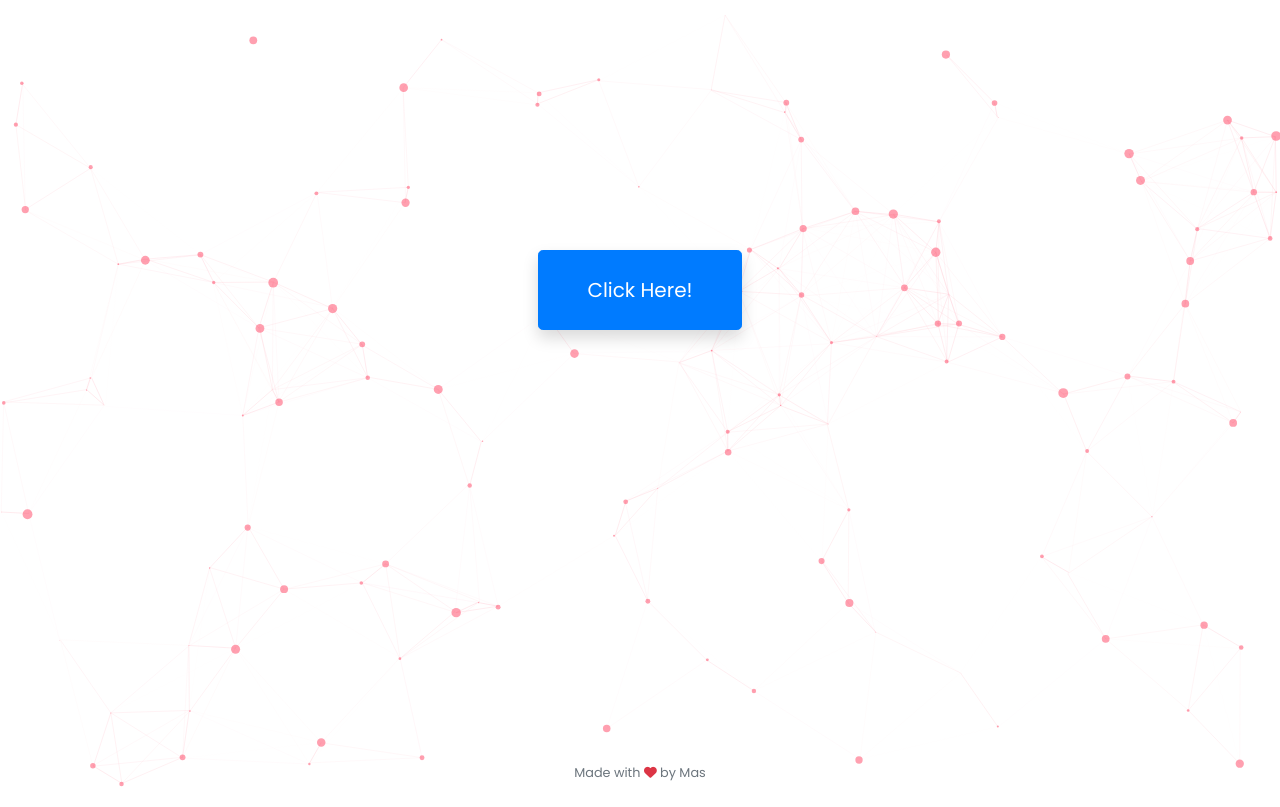
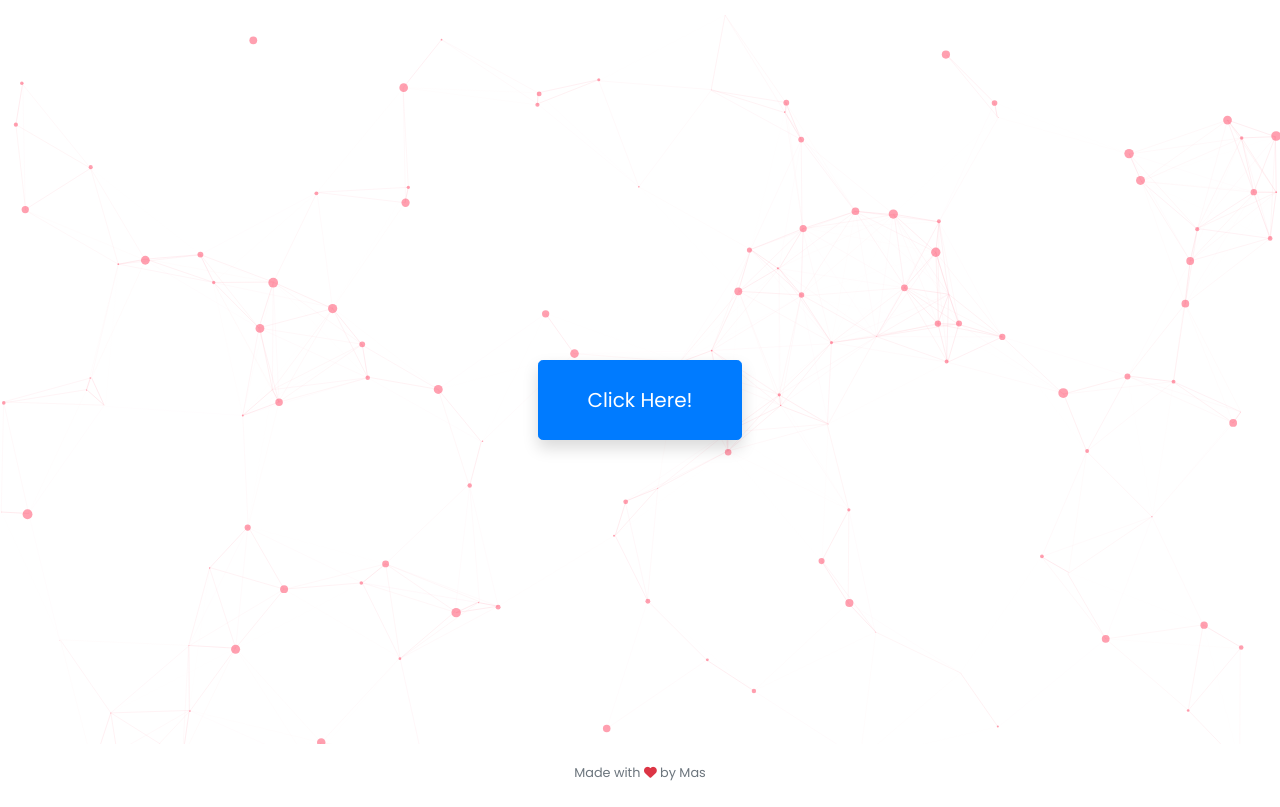
Before and after one commit to hrdky/ForYou, a plain HTML site: page index.html in a window 1280 px wide. Drawn offline with nearby package versions, Linux system fonts and the light colour scheme; some packages are replaced by stand-ins of ours; a script that the page names is missing.

Commit message:
index.html

```diff
--- a/index.html
+++ b/index.html
@@ -33,12 +33,22 @@
     }
 
     .kotak {
-      margin-top: 250px;
+      display: flex;
+      align-items: center;
+      justify-content: center;
+      height: 100vh; /* Mengisi tinggi layar penuh */
     }
 
     #teks {
     color: white;
     }
+
+    footer {
+        background-color: #FFFFFF;
+        text-align: justify;
+    }
+
+
   </style>
 
   <link rel="shortcut icon" type="image/png" href="https://cdn.icon-icons.com/icons2/1077/PNG/96/heart_77931.png">
```
